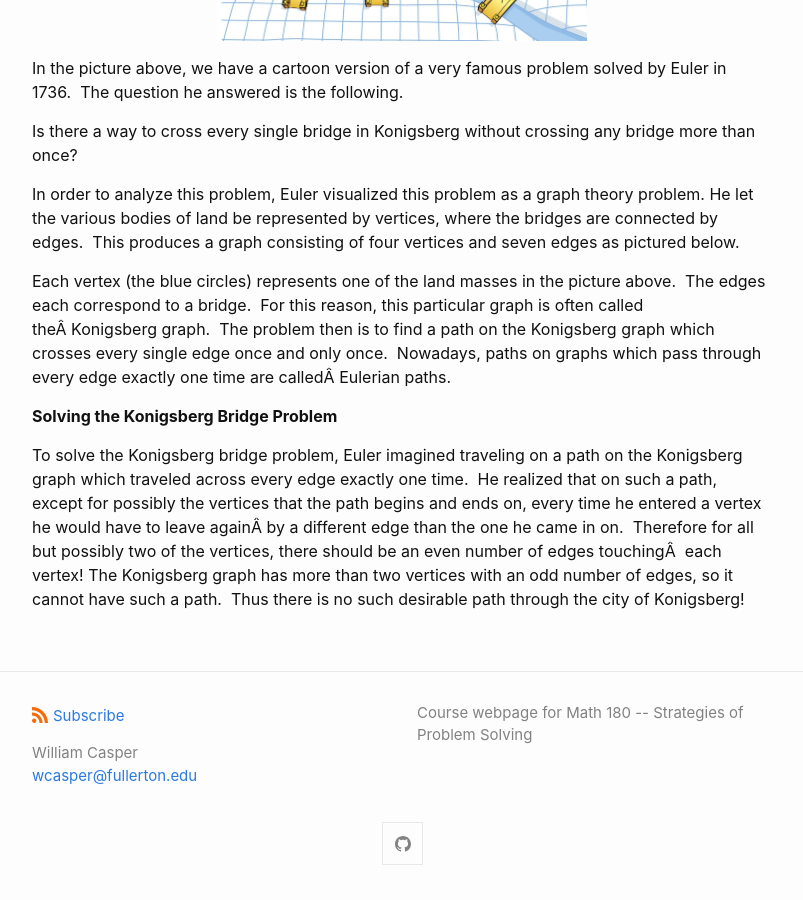
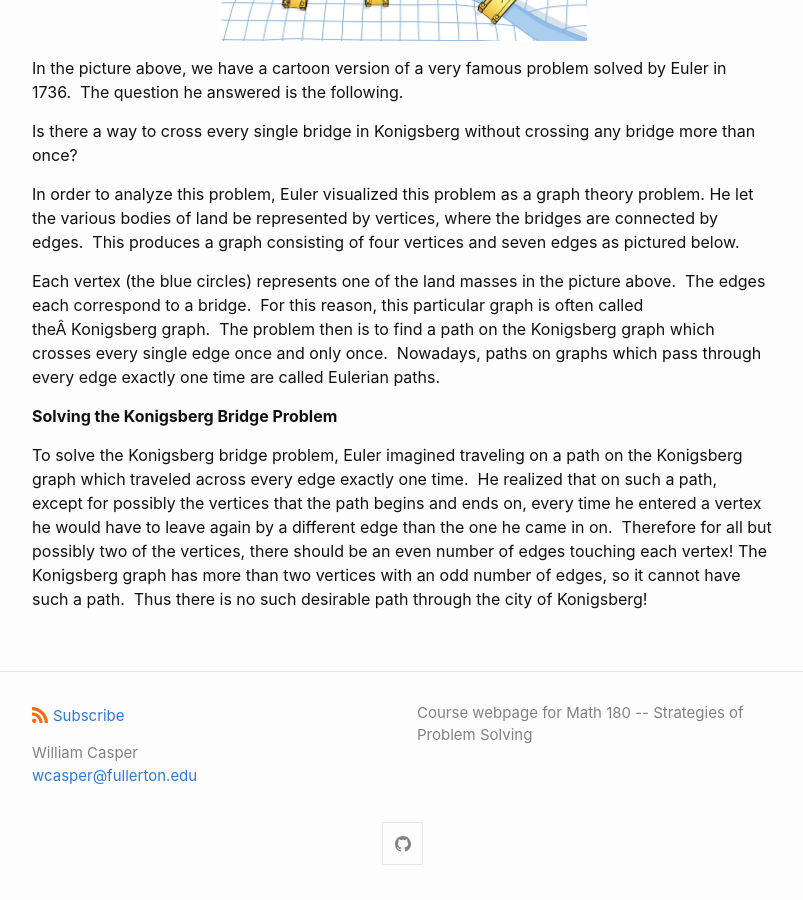
Before and after one commit to wcasper/math180fall2021, a Jekyll site: the page built from _modules/strategies/strat-abstractify.md, in a window 1280 px wide and 900 px high, scrolled down 974 px. Shown: the whole window, without its empty margins (238-1041 px from the left). Built offline with Jekyll 4.4.1, drawn with Linux system fonts in a browser that asks for light colours.

Commit message:
fixed typos

```diff
--- a/_modules/strategies/strat-abstractify.md
+++ b/_modules/strategies/strat-abstractify.md
@@ -25,8 +25,8 @@ Is there a way to cross every single bridge in Konigsberg without crossing any b
 
 In order to analyze this problem, Euler visualized this problem as a graph theory problem.  He let the various bodies of land be represented by vertices, where the bridges are connected by edges.  This produces a graph consisting of four vertices and seven edges as pictured below.
 
-Each vertex (the blue circles) represents one of the land masses in the picture above.  The edges each correspond to a bridge.  For this reason, this particular graph is often called theÂ Konigsberg graph.  The problem then is to find a path on the Konigsberg graph which crosses every single edge once and only once.  Nowadays, paths on graphs which pass through every edge exactly one time are calledÂ Eulerian paths.
+Each vertex (the blue circles) represents one of the land masses in the picture above.  The edges each correspond to a bridge.  For this reason, this particular graph is often called theÂ Konigsberg graph.  The problem then is to find a path on the Konigsberg graph which crosses every single edge once and only once.  Nowadays, paths on graphs which pass through every edge exactly one time are called Eulerian paths.
 
 **Solving the Konigsberg Bridge Problem**
 
-To solve the Konigsberg bridge problem, Euler imagined traveling on a path on the Konigsberg graph which traveled across every edge exactly one time.  He realized that on such a path, except for possibly the vertices that the path begins and ends on, every time he entered a vertex he would have to leave againÂ by a different edge than the one he came in on.  Therefore for all but possibly two of the vertices, there should be an even number of edges touchingÂ  each vertex! The Konigsberg graph has more than two vertices with an odd number of edges, so it cannot have such a path.  Thus there is no such desirable path through the city of Konigsberg!
+To solve the Konigsberg bridge problem, Euler imagined traveling on a path on the Konigsberg graph which traveled across every edge exactly one time.  He realized that on such a path, except for possibly the vertices that the path begins and ends on, every time he entered a vertex he would have to leave again by a different edge than the one he came in on.  Therefore for all but possibly two of the vertices, there should be an even number of edges touching each vertex! The Konigsberg graph has more than two vertices with an odd number of edges, so it cannot have such a path.  Thus there is no such desirable path through the city of Konigsberg!
```
